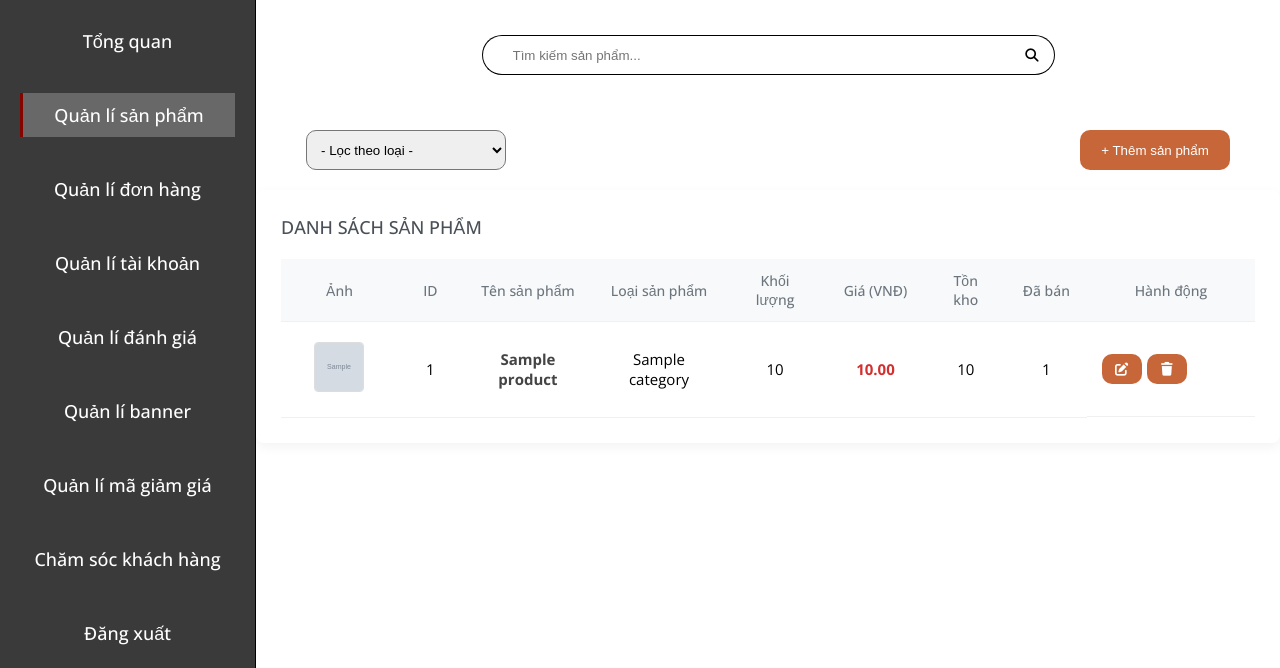
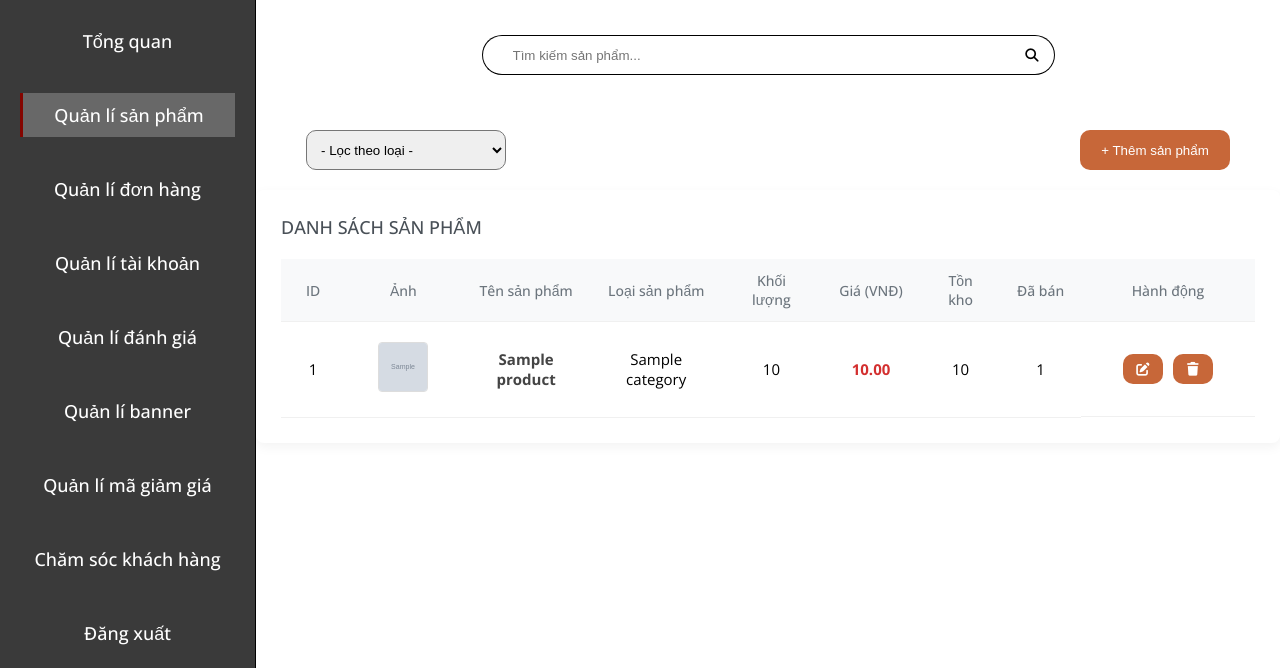
Before and after one commit to ThanhTungTYT/Project_Python, a Django app: page /adminPage2/ in a window 1280 px wide. Shown: the part 81-749 px from the top of the page. Run offline with Django 5.2, Linux system fonts and the light colour scheme; tables that the repository leaves empty hold one stand-in row (values such as "Sample post"); grey boxes marked "Sample" are stand-in pictures; some libraries are stand-ins or nearby versions.

Commit message:
chinh  sua

```diff
--- a/web_app/main/static/main/css/admin.css
+++ b/web_app/main/static/main/css/admin.css
@@ -812,6 +812,12 @@ table td {
     border-bottom: 1px solid #eee;
     padding-bottom: 10px;
 }
+.bt-act {
+    display: flex;
+    justify-content: center;
+    align-items: center;
+    gap: 10px;
+}
 
 .close-btn {
     position: absolute;
--- a/web_app/main/templates/main/adminPage2.html
+++ b/web_app/main/templates/main/adminPage2.html
@@ -82,8 +82,8 @@
         <table>
             <thead>
             <tr>
+                <th>ID</th>
                 <th>Ảnh</th>
-                <th>ID</th>
                 <th>Tên sản phẩm</th>
                 <th>Loại sản phẩm</th>
                 <th>Khối lượng</th>
@@ -96,6 +96,9 @@
             <tbody>
             {% for p in products %}
             <tr>
+
+
+                <td>{{ p.id }}</td>
                 <td>
                     {% if p.productimages_set.first.image_url %}
                         <img src="{{ p.productimages_set.first.image_url }}" class="img-preview" alt="Img">
@@ -103,15 +106,13 @@
                         <span style="color: #999; font-size: 12px;">No Image</span>
                     {% endif %}
                 </td>
-
-                <td>{{ p.id }}</td>
                 <td style="font-weight: bold; color: #444;">{{ p.name }}</td>
                 <td>{{ p.category.name }}</td>
                 <td>{{ p.weight_grams }}</td>
                 <td style="color: #d32f2f; font-weight: bold;">{{ p.price }}</td>
                 <td>{{ p.stock }}</td>
                 <td>{{ p.sold }}</td>
-                <td style="display: flex; gap: 5px;">
+                <td class="bt-act" >
                     <button type="button" class="remake "
                         onclick="openEditModal(
                             '{{ p.id }}',
@@ -201,7 +202,7 @@
 <div class="form-add" id="form-remake" style="display: none">
     <div class="form-title">
         <p>SỬA SẢN PHẨM</p>
-        <button id="close-remake">X</button>
+        <button id="take-off">X</button>
     </div>
 
     <form class="main-form" id="edit-product-form" method="POST">
--- a/web_app/main/templates/main/adminPage8.html
+++ b/web_app/main/templates/main/adminPage8.html
@@ -42,7 +42,7 @@
     </div>
     <div class="list-discount">
         <h3 class="discount-title">DANH SÁCH MÃ GIẢM GIÁ</h3>
-<table>
+        <table>
             <thead>
             <tr>
                 <th>ID</th>
--- a/web_app/main/urls.py
+++ b/web_app/main/urls.py
@@ -40,7 +40,7 @@ urlpatterns = [
     path('delete_discount/<int:promo_id>/', views.delete_discount, name='delete_discount'),
     path('cart/prepare/', order_views.prepare_checkout, name='prepare_checkout'),
     path('checkout/', order_views.checkout_view, name='checkout'),
-path('apply_coupon/', order_views.apply_coupon, name='apply_coupon'),
+    path('apply_coupon/', order_views.apply_coupon, name='apply_coupon'),
     path('remove_coupon/', order_views.remove_coupon, name='remove_coupon'),
     path('process/', order_views.process_checkout, name='process_checkout'),
     path('remove_cart_item/', views.remove_cart_item, name='remove_cart_item'),
--- a/web_app/main/views/admin_views.py
+++ b/web_app/main/views/admin_views.py
@@ -353,10 +353,10 @@ def add_discount(request):
                 start_date=request.POST.get('start_date'),
                 end_date=request.POST.get('end_date')
             )
-            messages.success(request, 'Thêm mã thành công!')
+
         except Exception as e:
             print(e)
-            messages.error(request, 'Lỗi khi thêm mã.')
+
     return redirect('adminPage8')
 
 # 3. Xóa mã
--- a/web_app/main/views/order_views.py
+++ b/web_app/main/views/order_views.py
@@ -118,7 +118,7 @@ def process_checkout(request):
                 messages.error(request, "Không có sản phẩm để thanh toán.")
                 return redirect('cart')
 
-            # --- TÍNH TOÁN LẠI TỔNG TIỀN (Backend Calculation) ---
+            # --- TÍNH TOÁN LẠI TỔNG TIỀN ---
             items_to_process = []
             total_amount = 0
 
```
